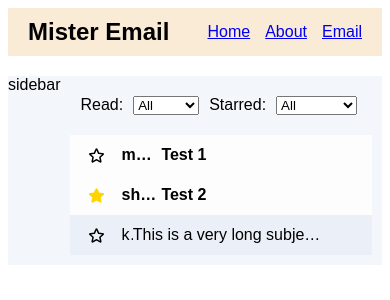
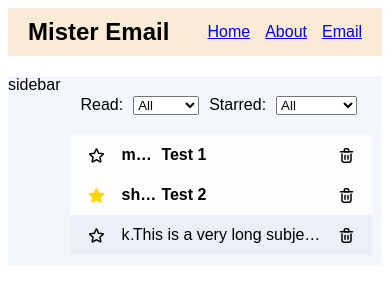
Before and after one commit to kerenduchan/kmail, a React (Vite) app: page /#/email in a window 390 px wide. Shown: the top 300 px of the page. Built offline with nearby package versions, Linux system fonts and the light colour scheme.

Commit message:
fix regression: always show email preview actions on mobile

```diff
--- a/src/assets/css/cmps/email-preview.css
+++ b/src/assets/css/cmps/email-preview.css
@@ -55,6 +55,6 @@
 /* If the screen size is 600px wide or less, always show email preview actions */
 @media only screen and (max-width: 600px) {
     .email-preview-actions {
-        display: unset;
+        opacity: 1;
     }
 }
```
